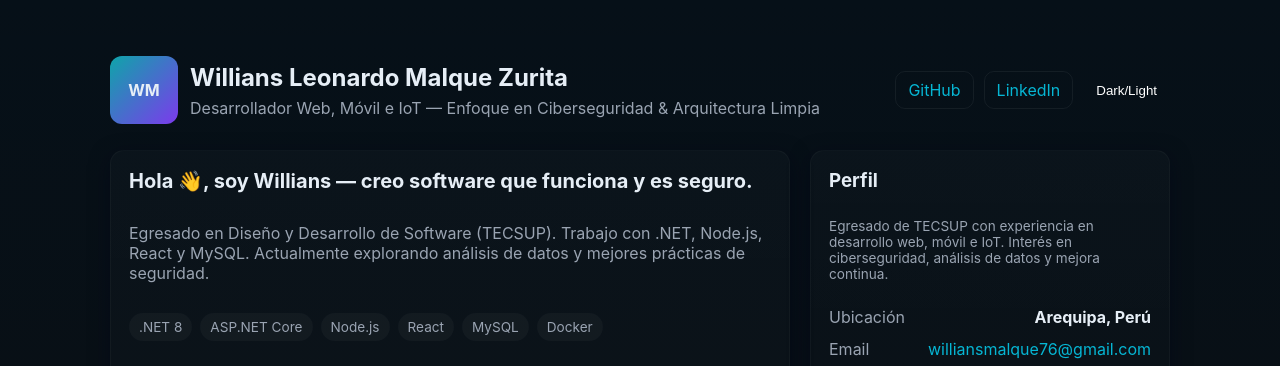
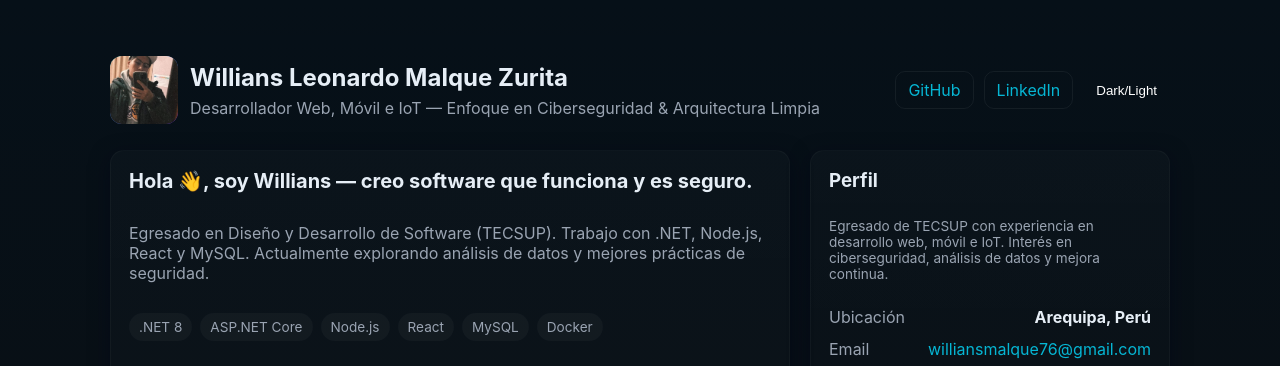
Before and after one commit to WilliansMalque/WilliansMalque.github.io, a plain HTML site: page index.html in a window 1280 px wide. Shown: the top 366 px of the page. Drawn offline with Linux system fonts and the light colour scheme; no server answers.

Commit message:
Add avatar image and update header structure
Added an avatar image to the header section and updated the HTML structure.

```diff
--- a/index.html
+++ b/index.html
@@ -78,7 +78,10 @@
   <div class="container">
     <header class="fade-up">
       <div class="brand">
-        <div class="avatar">WM</div>
+        <div class="avatar">
+  <img src="fotografia.png" alt="Willians Malque" style="width:100%;height:100%;object-fit:cover;border-radius:12px;">
+</div>
+
         <div>
           <h1>Willians Leonardo Malque Zurita</h1>
           <p class="lead">Desarrollador Web, Móvil e IoT — Enfoque en Ciberseguridad & Arquitectura Limpia</p>
```
